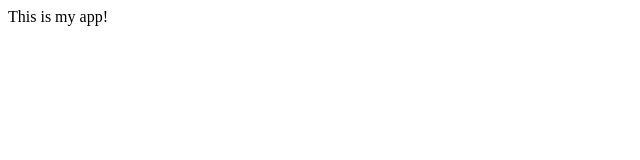
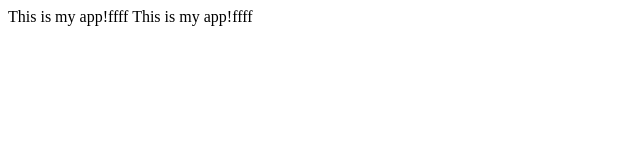
Before and after one commit to nonoseer/myapp, a plain HTML site: page index.html in a window 1280 px wide. Shown: the whole page, without its empty margins (0-640 px from the left). Drawn offline with Linux system fonts and the light colour scheme.

Commit message:
new files

```diff
--- a/index.html
+++ b/index.html
@@ -6,6 +6,7 @@
 
 </head>
 <body>
-This is my app!
+This is my app!ffff
+This is my app!ffff
 </body>
 </html>
```
Also changed, not shown: login2.html (added, +1 -0 lines).
